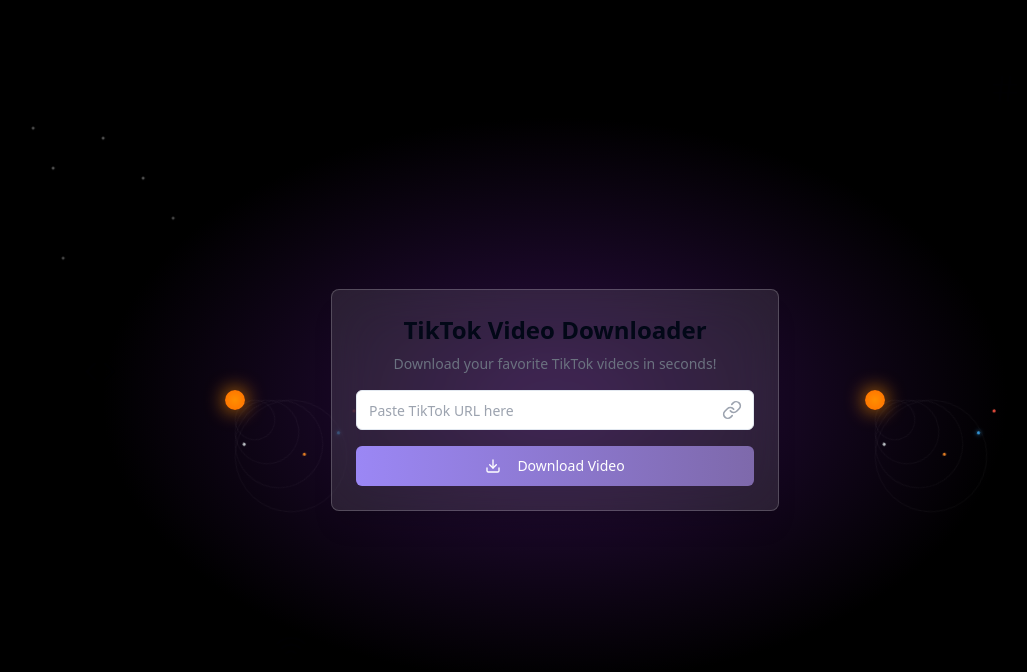
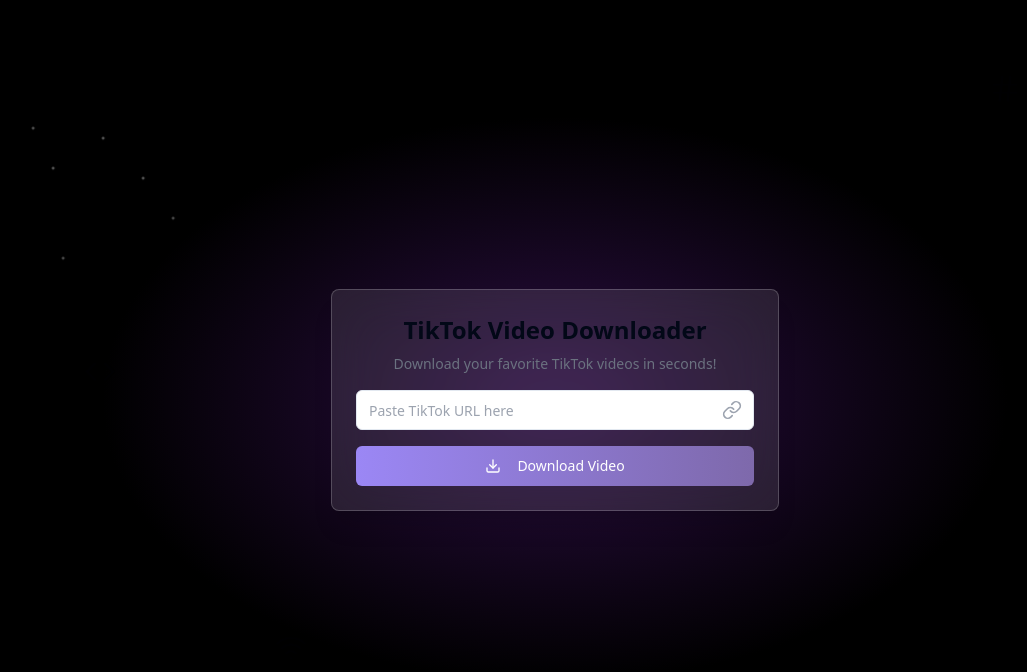
Before and after one commit to mrthorx23/intagrameverthingdownloader, a React (Vite) app: page / in a window 1280 px wide. Shown: the top 672 px of the page, without its empty margins (85-1112 px from the left). Built offline with nearby package versions, Linux system fonts and the light colour scheme.

Commit message:
Update solar system layout
Restructure the solar system component to extend from the center to the right, ensuring it is large enough to occupy the entire space.
[skip gpt_engineer]

```diff
--- a/src/index.css
+++ b/src/index.css
@@ -109,15 +109,15 @@
 
 .solar-system {
   position: absolute;
-  transform: scale(0.4);
+  transform: scale(0.8);
 }
 
 .sun {
   position: absolute;
   top: 50%;
   left: 50%;
-  width: 50px;
-  height: 50px;
+  width: 80px;
+  height: 80px;
   background: radial-gradient(circle, #ff8f00, #ff6d00);
   border-radius: 50%;
   box-shadow: 0 0 50px #ff8f00;
@@ -133,10 +133,10 @@
   transform: translate(-50%, -50%);
 }
 
-.mercury-orbit { width: 100px; height: 100px; animation: orbit 8s linear infinite; }
-.venus-orbit { width: 160px; height: 160px; animation: orbit 12s linear infinite; }
-.earth-orbit { width: 220px; height: 220px; animation: orbit 16s linear infinite; }
-.mars-orbit { width: 280px; height: 280px; animation: orbit 20s linear infinite; }
+.mercury-orbit { width: 160px; height: 160px; animation: orbit 8s linear infinite; }
+.venus-orbit { width: 240px; height: 240px; animation: orbit 12s linear infinite; }
+.earth-orbit { width: 320px; height: 320px; animation: orbit 16s linear infinite; }
+.mars-orbit { width: 400px; height: 400px; animation: orbit 20s linear infinite; }
 
 .mercury, .venus, .earth, .mars {
   position: absolute;
--- a/src/pages/Index.tsx
+++ b/src/pages/Index.tsx
@@ -7,24 +7,8 @@ const Index = () => {
       {/* Solar System background with animation */}
       <div className="absolute inset-0 bg-black">
         <div className="absolute inset-0 bg-[radial-gradient(ellipse_at_center,_var(--tw-gradient-stops))] from-purple-900/50 via-black to-black"></div>
-        {/* Left Solar System */}
-        <div className="solar-system absolute left-0 top-0 w-1/2 h-full">
-          <div className="sun"></div>
-          <div className="mercury-orbit">
-            <div className="mercury"></div>
-          </div>
-          <div className="venus-orbit">
-            <div className="venus"></div>
-          </div>
-          <div className="earth-orbit">
-            <div className="earth"></div>
-          </div>
-          <div className="mars-orbit">
-            <div className="mars"></div>
-          </div>
-        </div>
-        {/* Right Solar System */}
-        <div className="solar-system absolute right-0 top-0 w-1/2 h-full">
+        {/* Centered Solar System */}
+        <div className="solar-system absolute right-[-25%] top-1/2 transform -translate-y-1/2">
           <div className="sun"></div>
           <div className="mercury-orbit">
             <div className="mercury"></div>
```
